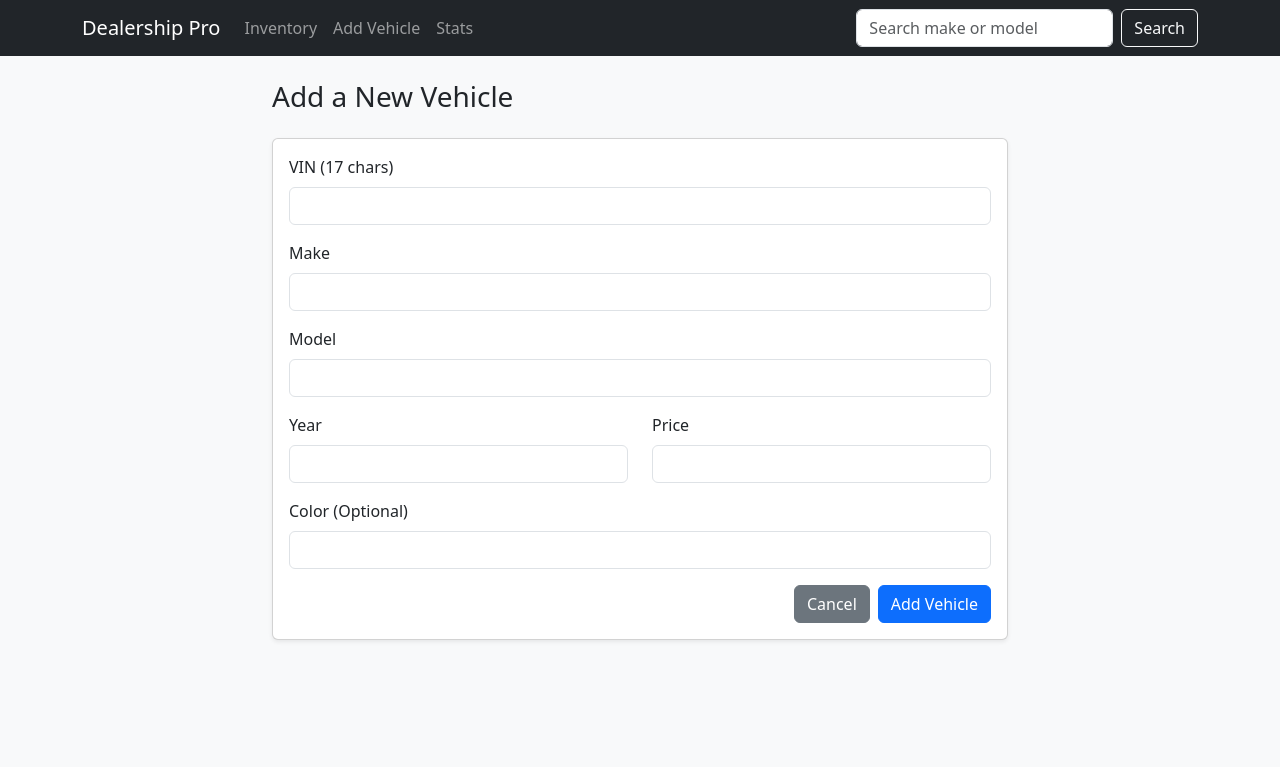
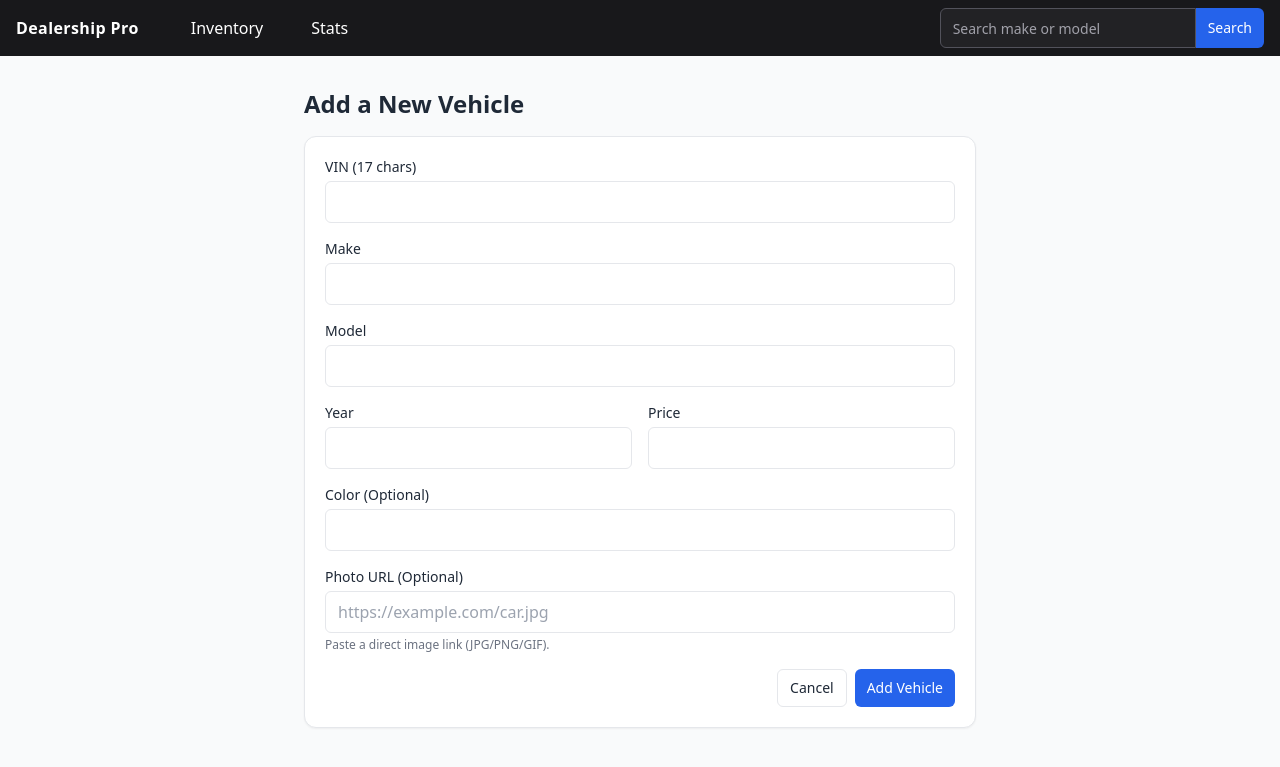
Before and after one commit to BELHADJ-ZAKARIA/formation_geeks, a Flask app: page /create in a window 1280 px wide. Shown: the top 767 px of the page. Run offline with Flask 3, Linux system fonts and the light colour scheme; some libraries are stand-ins or nearby versions.

Commit message:
modiy + add app.css

```diff
--- a/week/week2/day5/car_dealership_project/models/vehicles.py
+++ b/week/week2/day5/car_dealership_project/models/vehicles.py
@@ -97,8 +97,9 @@ def create():
         year = request.form['year']
         price = request.form['price']
         color = request.form['color']
+        photo_url = request.form.get("photo_url")
 
-        if not all([vin, make, model, year, price]):
+        if not all([vin, make, model, year, price, photo_url]):
             flash('All fields except color are required!', 'error')
         else:
             conn = get_db_connection()
@@ -107,8 +108,8 @@ def create():
                 return redirect(url_for('vehicles.index'))
 
             cursor = conn.cursor()
-            cursor.execute('INSERT INTO vehicles (vin, make, model, year, price, color) VALUES (%s, %s, %s, %s, %s, %s)',
-                           (vin, make, model, year, price, color))
+            cursor.execute('INSERT INTO vehicles (vin, make, model, year, price, color, photo_url) VALUES (%s, %s, %s, %s, %s, %s, %s)',
+                           (vin, make, model, year, price, color, photo_url))
             conn.commit()
             cursor.close()
             conn.close()
@@ -132,8 +133,9 @@ def edit(vehicle_id):
         year = request.form['year']
         price = request.form['price']
         color = request.form['color']
+        photo_url = request.form.get("photo_url")
 
-        if not all([vin, make, model, year, price]):
+        if not all([vin, make, model, year, price, photo_url]):
             flash('All fields except color are required!', 'error')
         else:
             conn = get_db_connection()
@@ -142,8 +144,8 @@ def edit(vehicle_id):
                 return redirect(url_for('vehicles.index'))
 
             cursor = conn.cursor()
-            cursor.execute('UPDATE vehicles SET vin = %s, make = %s, model = %s, year = %s, price = %s, color = %s WHERE id = %s',
-                           (vin, make, model, year, price, color, vehicle_id))
+            cursor.execute('UPDATE vehicles SET vin = %s, make = %s, model = %s, year = %s, price = %s, color = %s, photo_url = %s WHERE id = %s',
+                           (vin, make, model, year, price, color, photo_url, vehicle_id))
             conn.commit()
             cursor.close()
             conn.close()
--- a/week/week2/day5/car_dealership_project/templates/base.html
+++ b/week/week2/day5/car_dealership_project/templates/base.html
@@ -4,54 +4,59 @@
   <meta charset="utf-8" />
   <meta name="viewport" content="width=device-width, initial-scale=1" />
   <title>{% block title %}Dealership Pro{% endblock %}</title>
-  <link href="https://cdn.jsdelivr.net/npm/bootstrap@5.3.3/dist/css/bootstrap.min.css" rel="stylesheet" />
+  <script src="https://cdn.tailwindcss.com"></script>
+  <script>
+    tailwind.config = {
+      theme: { extend: { colors: { brand: { DEFAULT:"#2563eb", dark:"#1d4ed8" } } } }
+    }
+  </script>
 </head>
-<body class="bg-light">
-  <nav class="navbar navbar-expand-lg navbar-dark bg-dark mb-4">
-    <div class="container">
-      <a class="navbar-brand" href="{{ url_for('vehicles.index') }}">Dealership Pro</a>
-      <button class="navbar-toggler" type="button" data-bs-toggle="collapse" data-bs-target="#navMain">
-        <span class="navbar-toggler-icon"></span>
-      </button>
+<body class="bg-gray-50 text-gray-800">
+  <!-- NAVBAR -->
+  <nav class="bg-zinc-900 text-white">
+    <div class="container mx-auto px-4 h-14 flex items-center gap-4">
+      <a href="{{ url_for('vehicles.index') }}" class="font-semibold tracking-wide whitespace-nowrap">
+        Dealership Pro
+      </a>
 
-      <div id="navMain" class="collapse navbar-collapse">
-        <ul class="navbar-nav me-auto">
-          <li class="nav-item">
-            <a class="nav-link" href="{{ url_for('vehicles.index') }}">Inventory</a>
-          </li>
-          <li class="nav-item">
-            <a class="nav-link" href="{{ url_for('vehicles.create') }}">Add Vehicle</a>
-          </li>
-          <li class="nav-item">
-            <a class="nav-link" href="{{ url_for('vehicles.stats') }}">Stats</a>
-          </li>
-        </ul>
+      <ul class="hidden md:flex items-center gap-6 ml-6">
+        <li><a href="{{ url_for('vehicles.index') }}"
+               class="px-3 py-1.5 rounded-md hover:bg-white/10 {% if request.endpoint == 'vehicles.index' %}bg-white/10{% endif %}">
+          Inventory</a></li>
+        <li><a href="{{ url_for('vehicles.stats') }}"
+               class="px-3 py-1.5 rounded-md hover:bg-amber-400/20 hover:text-amber-200 {% if request.endpoint == 'vehicles.stats' %}bg-white/10{% endif %}">
+          Stats</a></li>
+      </ul>
 
-        <form class="d-flex" role="search" action="{{ url_for('vehicles.search') }}" method="get">
-          <input class="form-control me-2" type="search" name="query" placeholder="Search make or model" value="{{ search_query or '' }}">
-          <button class="btn btn-outline-light" type="submit">Search</button>
+      <div class="ml-auto flex items-center gap-3">
+        <form action="{{ url_for('vehicles.search') }}" method="get" class="hidden md:flex">
+          <input name="query" value="{{ search_query or '' }}" placeholder="Search make or model"
+                 class="h-10 w-64 rounded-l-md border border-zinc-600 bg-zinc-800/70 text-sm px-3 text-white placeholder:text-zinc-400 focus:outline-none focus:ring-2 focus:ring-brand">
+          <button class="h-10 rounded-r-md bg-brand hover:bg-brand-dark px-3 text-sm">Search</button>
         </form>
       </div>
     </div>
   </nav>
 
+  <!-- FLASH MESSAGES -->
   {% with messages = get_flashed_messages(with_categories=true) %}
     {% if messages %}
-      <div class="container">
+      <div class="container mx-auto px-4 mt-4 space-y-2">
         {% for category, msg in messages %}
-          <div class="alert alert-{{ 'danger' if category == 'error' else category }} alert-dismissible fade show" role="alert">
+          {% set color = 'green' if category=='success' else ('red' if category=='error' else 'blue') %}
+          <div class="rounded-md border px-4 py-3 text-sm
+                      {% if color=='green' %}border-emerald-300 bg-emerald-50 text-emerald-800
+                      {% elif color=='red' %}border-red-300 bg-red-50 text-red-800
+                      {% else %}border-sky-300 bg-sky-50 text-sky-800{% endif %}">
             {{ msg }}
-            <button type="button" class="btn-close" data-bs-dismiss="alert" aria-label="Close"></button>
           </div>
         {% endfor %}
       </div>
     {% endif %}
   {% endwith %}
 
-  <main class="container pb-5">
+  <main class="container mx-auto px-4 py-8">
     {% block content %}{% endblock %}
   </main>
-
-  <script src="https://cdn.jsdelivr.net/npm/bootstrap@5.3.3/dist/js/bootstrap.bundle.min.js"></script>
 </body>
 </html>
--- a/week/week2/day5/car_dealership_project/templates/create.html
+++ b/week/week2/day5/car_dealership_project/templates/create.html
@@ -1,52 +1,59 @@
 {% extends 'base.html' %}
-
 {% block title %}Add New Vehicle{% endblock %}
 
 {% block content %}
-  <div class="row justify-content-center">
-    <div class="col-md-8">
-      <h1 class="h3 mb-4">Add a New Vehicle</h1>
-      <div class="card shadow-sm">
-        <div class="card-body">
-          <form method="post">
-            <div class="mb-3">
-              <label for="vin" class="form-label">VIN (17 chars)</label>
-              <input type="text" class="form-control" id="vin" name="vin" required minlength="17" maxlength="17">
+  <div class="max-w-2xl mx-auto">
+    <h1 class="text-2xl font-semibold mb-4">Add a New Vehicle</h1>
+    <form method="post" class="bg-white border rounded-xl shadow-sm p-5 space-y-4">
+      <div>
+        <label for="vin" class="block text-sm font-medium mb-1">VIN (17 chars)</label>
+        <input id="vin" name="vin" required minlength="17" maxlength="17"
+               class="w-full rounded-md border px-3 py-2 focus:outline-none focus:ring-2 focus:ring-brand" />
       </div>
 
-            <div class="mb-3">
-              <label for="make" class="form-label">Make</label>
-              <input type="text" class="form-control" id="make" name="make" required>
+      <div>
+        <label for="make" class="block text-sm font-medium mb-1">Make</label>
+        <input id="make" name="make" required
+               class="w-full rounded-md border px-3 py-2 focus:outline-none focus:ring-2 focus:ring-brand" />
       </div>
 
-            <div class="mb-3">
-              <label for="model" class="form-label">Model</label>
-              <input type="text" class="form-control" id="model" name="model" required>
+      <div>
+        <label for="model" class="block text-sm font-medium mb-1">Model</label>
+        <input id="model" name="model" required
+               class="w-full rounded-md border px-3 py-2 focus:outline-none focus:ring-2 focus:ring-brand" />
       </div>
 
-            <div class="row">
-              <div class="col-md-6 mb-3">
-                <label for="year" class="form-label">Year</label>
-                <input type="number" class="form-control" id="year" name="year" required min="1900" max="2100">
+      <div class="grid grid-cols-1 md:grid-cols-2 gap-4">
+        <div>
+          <label for="year" class="block text-sm font-medium mb-1">Year</label>
+          <input type="number" id="year" name="year" required min="1900" max="2100"
+                 class="w-full rounded-md border px-3 py-2 focus:outline-none focus:ring-2 focus:ring-brand" />
         </div>
-              <div class="col-md-6 mb-3">
-                <label for="price" class="form-label">Price</label>
-                <input type="number" class="form-control" id="price" name="price" required step="0.01" min="0">
+        <div>
+          <label for="price" class="block text-sm font-medium mb-1">Price</label>
+          <input type="number" step="0.01" min="0" id="price" name="price" required
+                 class="w-full rounded-md border px-3 py-2 focus:outline-none focus:ring-2 focus:ring-brand" />
         </div>
       </div>
 
-            <div class="mb-3">
-              <label for="color" class="form-label">Color (Optional)</label>
-              <input type="text" class="form-control" id="color" name="color">
+      <div>
+        <label for="color" class="block text-sm font-medium mb-1">Color (Optional)</label>
+        <input id="color" name="color"
+               class="w-full rounded-md border px-3 py-2 focus:outline-none focus:ring-2 focus:ring-brand" />
       </div>
 
-            <div class="d-flex justify-content-end gap-2">
-              <a href="{{ url_for('vehicles.index') }}" class="btn btn-secondary">Cancel</a>
-              <button type="submit" class="btn btn-primary">Add Vehicle</button>
+      <!-- online image URL support -->
+      <div>
+        <label for="photo_url" class="block text-sm font-medium mb-1">Photo URL (Optional)</label>
+        <input type="url" id="photo_url" name="photo_url" placeholder="https://example.com/car.jpg"
+               class="w-full rounded-md border px-3 py-2 focus:outline-none focus:ring-2 focus:ring-brand" />
+        <p class="text-xs text-gray-500 mt-1">Paste a direct image link (JPG/PNG/GIF).</p>
+      </div>
+
+      <div class="flex justify-end gap-2">
+        <a href="{{ url_for('vehicles.index') }}" class="px-3 py-2 rounded-md border text-sm hover:bg-gray-50">Cancel</a>
+        <button class="px-3 py-2 rounded-md bg-brand hover:bg-brand-dark text-white text-sm">Add Vehicle</button>
       </div>
     </form>
   </div>
-      </div>
-    </div>
-  </div>
 {% endblock %}
```
Also changed, not shown: week/week2/day5/car_dealership_project/database/seed/index.sql (+15 -14 lines), week/week2/day5/car_dealership_project/static/app.css (added, +129 -0 lines), week/week2/day5/car_dealership_project/templates/details.html (+25 -33 lines), week/week2/day5/car_dealership_project/templates/edit.html (+37 -32 lines), week/week2/day5/car_dealership_project/templates/stats.html (+36 -43 lines). Lines whose indentation alone changed are shown as unchanged.
